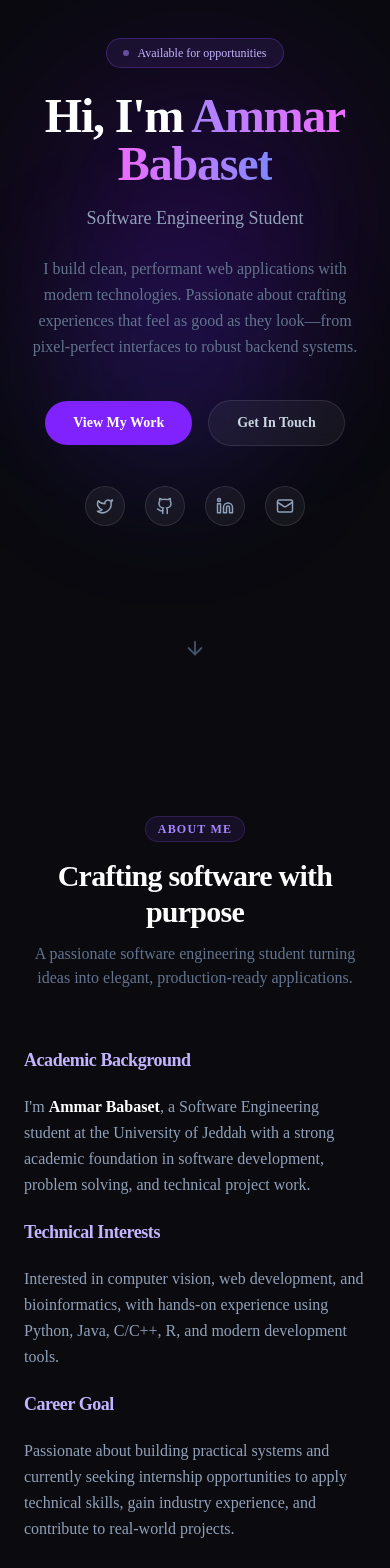
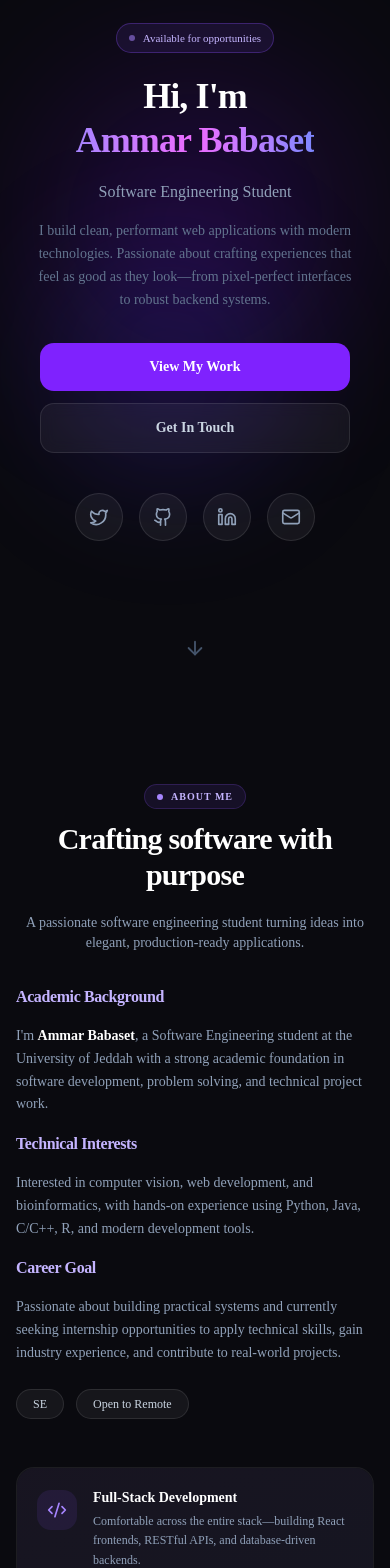
Before and after one commit to ProgAm1/my-portfolio, a Next.js app: page / in a window 390 px wide. Shown: the part 140-1708 px from the top of the page. Built offline with nearby package versions, Linux system fonts and the light colour scheme.

Commit message:
Improve mobile responsiveness and Safari text rendering

```diff
--- a/app/globals.css
+++ b/app/globals.css
@@ -126,6 +126,12 @@
   html,
   body {
     width: 100%;
+    /* Safari/iOS text rendering stability */
+    -webkit-text-size-adjust: 100%;
+    text-size-adjust: 100%;
+    -webkit-font-smoothing: antialiased;
+    -moz-osx-font-smoothing: grayscale;
+    text-rendering: optimizeLegibility;
   }
   html {
     @apply font-sans;
--- a/components/about.tsx
+++ b/components/about.tsx
@@ -16,7 +16,7 @@ const highlights = [
     title: "Systems & Algorithms",
     description:
       "Strong foundation in computer science fundamentals, data structures, and algorithm design from hands-on coursework.",
-    gradient: "from-cyan-500/10 to-blue-500/10",
+    gradient: "from-violet-500/10 to-indigo-500/10",
     glow: "hover:shadow-[0_0_30px_rgba(6,182,212,0.12)]",
   },
   {
@@ -24,14 +24,14 @@ const highlights = [
     title: "Continuous Learner",
     description:
       "Always exploring new technologies—currently deepening expertise in cloud-native architectures and AI integrations.",
-    gradient: "from-emerald-500/10 to-teal-500/10",
+    gradient: "from-violet-500/10 to-indigo-500/10",
     glow: "hover:shadow-[0_0_30px_rgba(16,185,129,0.12)]",
   },
 ];
 
 export default function About() {
   return (
-    <section id="about" className="relative py-28 px-6">
+    <section id="about" className="relative py-20 md:py-28 px-4 sm:px-6">
       <div className="mx-auto max-w-6xl">
         <FadeIn>
           <SectionTitle
@@ -41,10 +41,10 @@ export default function About() {
           />
         </FadeIn>
 
-        <div className="grid gap-10 lg:grid-cols-2 lg:items-center">
+        <div className="grid gap-8 md:gap-10 lg:grid-cols-2 lg:items-center mt-8 md:mt-12">
           {/* Text block */}
-          <FadeIn delay={0.1} className="space-y-5 text-slate-400 leading-relaxed">
-            <h3 className="text-lg font-semibold tracking-tight text-violet-300 sm:text-xl">
+          <FadeIn delay={0.1} className="space-y-4 md:space-y-5 text-sm md:text-base text-slate-400 leading-relaxed">
+            <h3 className="text-base md:text-lg font-semibold tracking-tight text-violet-300 sm:text-xl">
               Academic Background
             </h3>
             <p>
@@ -52,14 +52,14 @@ export default function About() {
               Software Engineering student at the University of Jeddah with a strong academic
               foundation in software development, problem solving, and technical project work.
             </p>
-            <h3 className="text-lg font-semibold tracking-tight text-violet-300 sm:text-xl">
+            <h3 className="text-base md:text-lg font-semibold tracking-tight text-violet-300 sm:text-xl">
               Technical Interests
             </h3>
             <p>
               Interested in computer vision, web development, and bioinformatics,
               with hands-on experience using Python, Java, C/C++, R, and modern development tools.
             </p>
-            <h3 className="text-lg font-semibold tracking-tight text-violet-300 sm:text-xl">
+            <h3 className="text-base md:text-lg font-semibold tracking-tight text-violet-300 sm:text-xl">
               Career Goal
             </h3>
             <p>
@@ -81,11 +81,11 @@ export default function About() {
           </FadeIn>
 
           {/* Highlight cards */}
-          <div className="grid gap-4">
+          <div className="grid gap-4 mt-4 lg:mt-0">
             {highlights.map(({ icon: Icon, title, description, gradient, glow }, index) => (
               <FadeIn key={title} delay={0.15 + index * 0.1}>
                 <div
-                  className={`group relative overflow-hidden rounded-2xl border border-white/5 bg-white/[0.03] p-5 transition-all duration-300 hover:-translate-y-1 hover:border-violet-500/30 will-change-transform ${glow}`}
+                  className={`group relative overflow-hidden rounded-2xl border border-white/5 bg-white/[0.03] p-5 transition-all duration-300 hover:-translate-y-1 hover:border-violet-500/30 ${glow}`}
                 >
                   {/* Gradient background */}
                   <div
@@ -102,8 +102,8 @@ export default function About() {
                     </div>
 
                     <div>
-                      <h3 className="font-semibold text-white">{title}</h3>
-                      <p className="mt-1 text-sm leading-relaxed text-slate-400">
+                      <h3 className="text-sm md:text-base font-semibold text-white">{title}</h3>
+                      <p className="mt-1 text-xs md:text-sm leading-relaxed text-slate-400">
                         {description}
                       </p>
                     </div>
--- a/components/animations.tsx
+++ b/components/animations.tsx
@@ -21,7 +21,7 @@ export function useIsMobile(breakpoint = 768) {
 // ─── Shared variants ───────────────────────────────────────────────────────
 
 const fadeUpVariants: Variants = {
-  hidden: { opacity: 0, y: 28 },
+  hidden: { opacity: 0, y: 16 },
   visible: (delay: number = 0) => ({
     opacity: 1,
     y: 0,
@@ -44,7 +44,7 @@ const staggerContainerVariants: Variants = {
 };
 
 const staggerItemVariants: Variants = {
-  hidden: { opacity: 0, y: 24 },
+  hidden: { opacity: 0, y: 16 },
   visible: {
     opacity: 1,
     y: 0,
@@ -78,10 +78,10 @@ export function FadeIn({
 }: FadeInProps) {
   const isMobile = useIsMobile();
   const directionOffset = {
-    up: { y: 28, x: 0 },
-    down: { y: -28, x: 0 },
-    left: { y: 0, x: 28 },
-    right: { y: 0, x: -28 },
+    up: { y: isMobile ? 12 : 28, x: 0 },
+    down: { y: isMobile ? -12 : -28, x: 0 },
+    left: { y: 0, x: isMobile ? 12 : 28 },
+    right: { y: 0, x: isMobile ? -12 : -28 },
   }[direction];
 
   return (
@@ -89,12 +89,13 @@ export function FadeIn({
       className={className}
       initial={{ opacity: 0, ...directionOffset }}
       whileInView={{ opacity: 1, y: 0, x: 0 }}
-      viewport={{ amount: isMobile ? 0.1 : 0.5, margin: "-60px" }}
+      viewport={{ once: false, amount: isMobile ? 0.05 : 0.4, margin: isMobile ? "0px 0px -10% 0px" : "-40px" }}
       transition={{
         duration: 0.6,
         ease: [0.22, 1, 0.36, 1],
         delay,
       }}
+      style={{ willChange: "auto" }} // clear auto-injected will-change on completion to stop blur
     >
       {children}
     </motion.div>
@@ -126,7 +127,7 @@ export function Stagger({
       className={className}
       initial="hidden"
       whileInView="visible"
-      viewport={{ amount: isMobile ? 0.1 : 0.5, margin: "-60px" }}
+      viewport={{ once: false, amount: isMobile ? 0.05 : 0.3, margin: isMobile ? "0px 0px -10% 0px" : "-40px" }}
       variants={{
         hidden: {},
         visible: {
--- a/components/hero.tsx
+++ b/components/hero.tsx
@@ -39,17 +39,17 @@ export default function Hero() {
     <section
       id="hero"
       ref={ref}
-      className="relative flex min-h-screen flex-col items-center justify-center px-6 text-center"
+      className="relative flex min-h-[100dvh] flex-col items-center justify-center px-6 text-center"
     >
       {/* Ambient background blobs with Parallax */}
       <div className="pointer-events-none absolute inset-0 -z-10">
         <motion.div
           style={{ y: y1 }}
-          className="absolute top-1/4 left-1/2 -translate-x-1/2 h-[300px] w-[300px] md:h-[500px] md:w-[500px] rounded-full bg-violet-700/20 blur-[80px] md:blur-[120px] transition-transform will-change-transform"
+          className="absolute top-1/4 left-1/2 -translate-x-1/2 h-[300px] w-[300px] md:h-[500px] md:w-[500px] rounded-full bg-violet-700/20 blur-[80px] md:blur-[120px] transition-transform"
         />
         <motion.div
           style={{ y: y2 }}
-          className="absolute bottom-1/4 right-1/4 h-[250px] w-[250px] md:h-[350px] md:w-[350px] rounded-full bg-indigo-600/15 blur-[60px] md:blur-[100px] transition-transform will-change-transform"
+          className="absolute bottom-1/4 right-1/4 h-[250px] w-[250px] md:h-[350px] md:w-[350px] rounded-full bg-indigo-600/15 blur-[60px] md:blur-[100px] transition-transform"
         />
       </div>
 
@@ -60,47 +60,47 @@ export default function Hero() {
         animate="visible"
       >
         {/* Badge */}
-        <motion.div variants={item} className="mb-6 inline-flex items-center gap-2 rounded-full border border-violet-500/30 bg-violet-500/10 px-4 py-1.5 text-xs font-medium text-violet-300">
+        <motion.div variants={item} className="mb-6 md:mb-8 inline-flex items-center gap-2 rounded-full border border-violet-500/30 bg-violet-500/10 px-3 py-1.5 md:px-4 md:py-1.5 text-[11px] md:text-xs font-medium text-violet-300">
           <span className="h-1.5 w-1.5 animate-pulse rounded-full bg-violet-400" />
           Available for opportunities
         </motion.div>
 
         {/* Heading */}
-        <motion.h1 variants={item} className="text-5xl font-extrabold tracking-tight text-white sm:text-6xl lg:text-7xl">
+        <motion.h1 variants={item} className="text-4xl font-extrabold tracking-tight text-white sm:text-5xl md:text-6xl lg:text-7xl leading-[1.1] md:leading-tight">
           Hi, I&apos;m{" "}
-          <span className="bg-gradient-to-r from-violet-400 via-fuchsia-400 to-indigo-400 bg-clip-text text-transparent">
+          <span className="bg-gradient-to-r from-violet-400 via-fuchsia-400 to-indigo-400 bg-clip-text text-transparent pb-1 block sm:inline mt-1 sm:mt-0">
             Ammar Babaset
           </span>
         </motion.h1>
 
-        <motion.p variants={item} className="mt-4 text-lg font-medium text-slate-400 sm:text-xl">
+        <motion.p variants={item} className="mt-4 md:mt-6 text-base font-medium text-slate-400 sm:text-lg md:text-xl">
           Software Engineering Student
         </motion.p>
 
-        <motion.p variants={item} className="mt-6 max-w-2xl text-base leading-relaxed text-slate-500">
+        <motion.p variants={item} className="mt-4 md:mt-6 max-w-2xl text-sm md:text-base leading-relaxed text-slate-500 px-2 sm:px-4 md:px-0">
           I build clean, performant web applications with modern technologies. Passionate
           about crafting experiences that feel as good as they look—from pixel-perfect
           interfaces to robust backend systems.
         </motion.p>
 
         {/* CTA buttons */}
-        <motion.div variants={item} className="mt-10 flex flex-wrap items-center justify-center gap-4">
+        <motion.div variants={item} className="mt-8 md:mt-10 flex flex-col sm:flex-row items-center justify-center gap-3 md:gap-4 w-full sm:w-auto px-4 sm:px-0">
           <a
             href="#projects"
-            className="rounded-full bg-violet-600 px-7 py-3 text-sm font-semibold text-white transition-all hover:bg-violet-500 hover:shadow-[0_0_24px_rgba(139,92,246,0.5)]"
+            className="w-full sm:w-auto text-center rounded-xl sm:rounded-full bg-violet-600 px-6 py-3.5 md:py-3 text-sm font-semibold text-white transition-all hover:bg-violet-500 hover:shadow-[0_0_24px_rgba(139,92,246,0.5)]"
           >
             View My Work
           </a>
           <a
             href="#contact"
-            className="rounded-full border border-white/10 bg-white/5 px-7 py-3 text-sm font-semibold text-slate-300 backdrop-blur-sm transition-all hover:border-violet-500/50 hover:bg-white/10 hover:text-white"
+            className="w-full sm:w-auto text-center rounded-xl sm:rounded-full border border-white/10 bg-white/5 px-6 py-3.5 md:py-3 text-sm font-semibold text-slate-300 backdrop-blur-sm transition-all hover:border-violet-500/50 hover:bg-white/10 hover:text-white"
           >
             Get In Touch
           </a>
         </motion.div>
 
         {/* Social links */}
-        <motion.div variants={item} className="mt-10 flex items-center gap-5">
+        <motion.div variants={item} className="mt-10 md:mt-12 flex items-center gap-4 md:gap-5">
           {socials.map(({ icon: Icon, href, label }) => (
             <a
               key={label}
@@ -108,9 +108,9 @@ export default function Hero() {
               aria-label={label}
               target="_blank"
               rel="noopener noreferrer"
-              className="flex h-10 w-10 items-center justify-center rounded-full border border-white/10 bg-white/5 text-slate-400 transition-all hover:border-violet-500/50 hover:bg-violet-500/20 hover:text-violet-300"
+              className="flex h-12 w-12 md:h-10 md:w-10 items-center justify-center rounded-full border border-white/10 bg-white/5 text-slate-400 transition-all hover:border-violet-500/50 hover:bg-violet-500/20 hover:text-violet-300"
             >
-              <Icon size={18} />
+              <Icon size={18} className="md:scale-100 scale-110" />
             </a>
           ))}
         </motion.div>
--- a/components/section-title.tsx
+++ b/components/section-title.tsx
@@ -2,19 +2,25 @@ interface SectionTitleProps {
   label: string;
   title: string;
   subtitle?: string;
+  subtitleClassName?: string;
 }
 
-export default function SectionTitle({ label, title, subtitle }: SectionTitleProps) {
+export default function SectionTitle({ label, title, subtitle, subtitleClassName }: SectionTitleProps) {
   return (
-    <div className="mb-14 text-center">
-      <span className="inline-block rounded-full bg-violet-500/10 px-3 py-1 text-xs font-semibold uppercase tracking-widest text-violet-400 border border-violet-500/20">
+    <div className="flex flex-col items-center justify-center text-center space-y-3 mx-auto max-w-3xl">
+      <div className="inline-flex items-center gap-2 rounded-full border border-violet-500/20 bg-violet-500/10 px-3 py-1 text-[10px] md:text-xs font-semibold uppercase tracking-widest text-violet-300">
+        <span className="h-1.5 w-1.5 rounded-full bg-violet-400" />
         {label}
-      </span>
-      <h2 className="mt-4 text-3xl font-bold tracking-tight text-white sm:text-4xl">
+      </div>
+
+      <h2 className="text-3xl font-extrabold tracking-tight text-white md:text-4xl lg:text-5xl">
         {title}
       </h2>
+
       {subtitle && (
-        <p className="mt-3 max-w-xl mx-auto text-base text-slate-500">{subtitle}</p>
+        <p className={`mt-2 text-sm md:text-base font-medium text-slate-400 px-2 lg:text-lg ${subtitleClassName || ''}`}>
+          {subtitle}
+        </p>
       )}
     </div>
   );
```
Also changed, not shown: components/contact.tsx (+5 -5 lines), components/cv.tsx (+13 -12 lines), components/navbar.tsx (+5 -5 lines), components/projects.tsx (+5 -5 lines), components/skills.tsx (+9 -9 lines).
